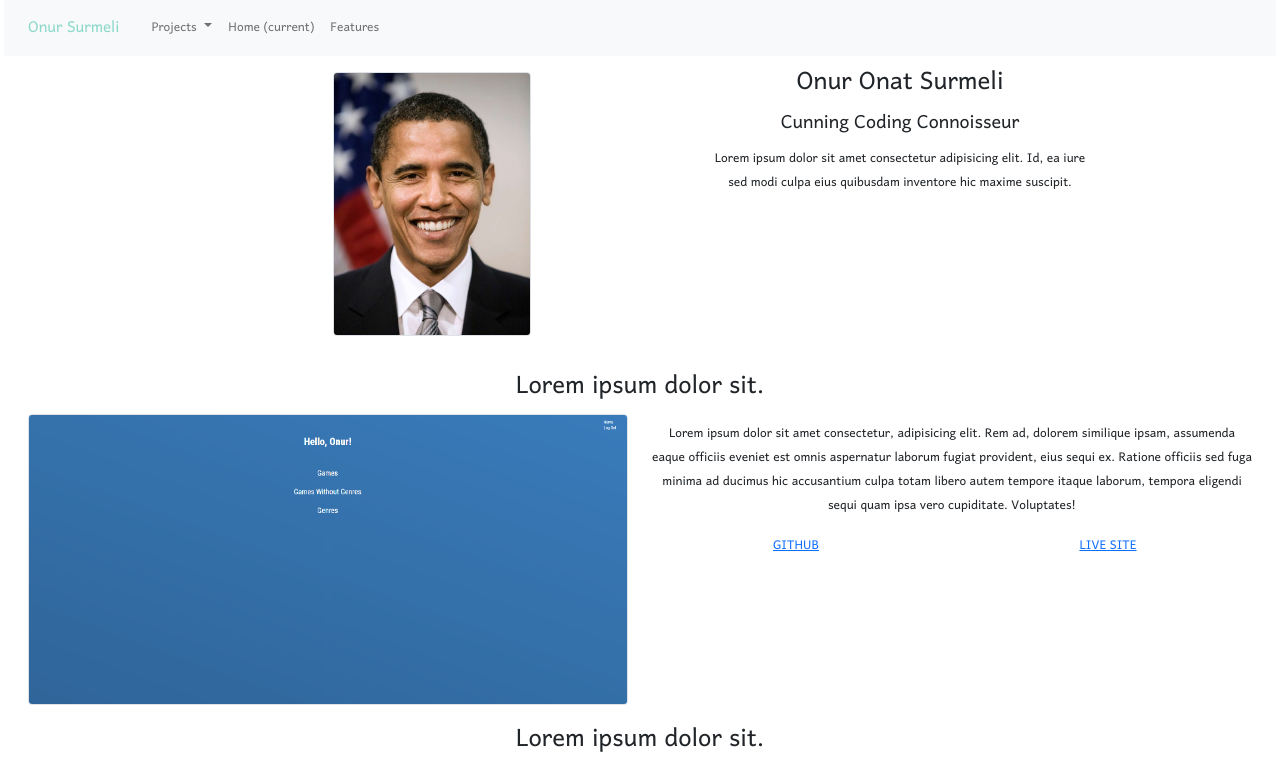
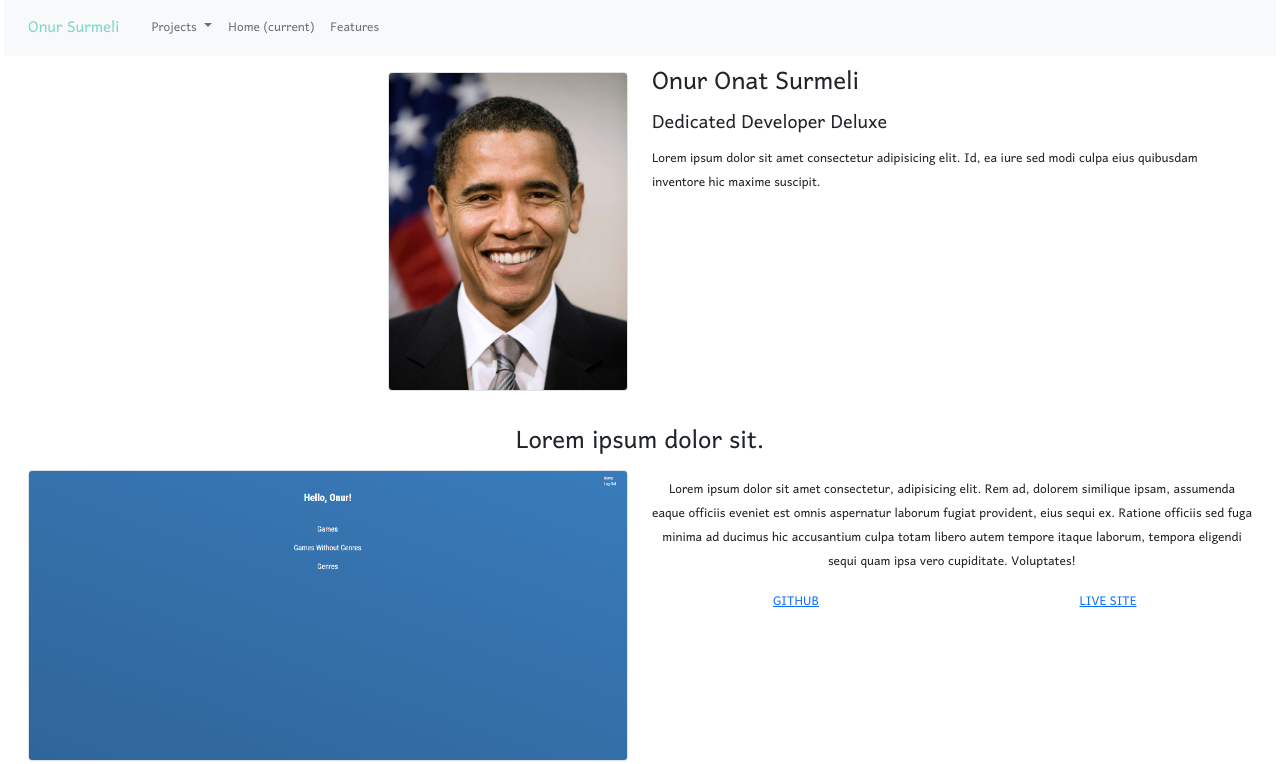
Before and after one commit to Zibilyonik/portfolio, a website: page index.html in a window 1280 px wide. Shown: the top 764 px of the page. Drawn offline with nearby package versions, Linux system fonts and the light colour scheme.

Commit message:
-Adjusts portrait placement in different breakpoints. -Adjusts text placement in different breakpoints.

```diff
--- a/index.html
+++ b/index.html
@@ -41,12 +41,12 @@
       </header>
       <div class="container-fluid">
         <div class="row justify-content-center px-3">
-          <div class="col-s-12 col-lg-5 my-3 text-center">
+          <div class="col-s-12 col my-3 text-center text-lg-end">
             <img src="assets/portrait.jpg" alt="Selfie With the Boiz" class="portrait-img border rounded">
           </div>
-          <div class="col-s-12 col-lg-4 my-2 text-center">
+          <div class="col-s-12 col-md-6 my-2 text-center text-md-start">
             <p class="h2">Onur Onat Surmeli</p>
-            <p class="h4">Cunning Coding Connoisseur</p>
+            <p class="h4">Dedicated Developer Deluxe</p>
             <p>Lorem ipsum dolor sit amet consectetur adipisicing elit. Id, ea iure sed modi culpa eius quibusdam inventore hic maxime suscipit.</p>
           </div>
         </div>
--- a/stylesheets/index.sass
+++ b/stylesheets/index.sass
@@ -1,4 +1,4 @@
-$main-colour: rgb(140, 216, 203)
+$main-colour: rgb(127, 214, 200)
 $sub-colour: rgb(203, 140, 216)
 
 *
```
Also changed, not shown: stylesheets/index.css.
